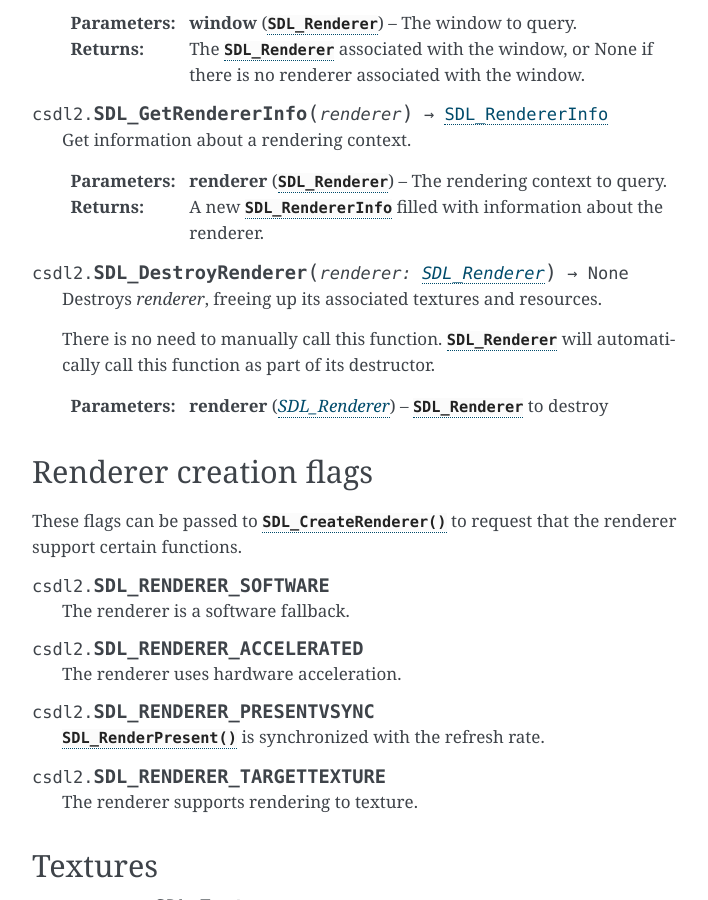
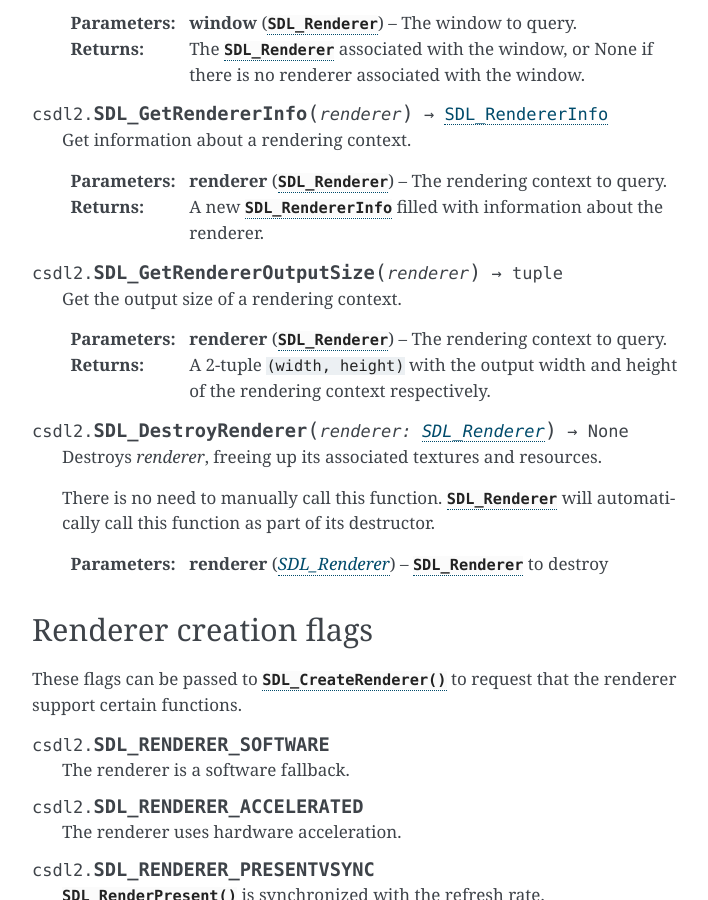
Before and after one commit to pyokagan/pycsdl2, a Sphinx documentation site: the page built from docs/api/render.rst, in a window 1280 px wide and 900 px high, scrolled down 2103 px. Shown: the whole window, without its empty margins (388-1096 px from the left). Built offline with Sphinx 7.4.7, drawn with Linux system fonts in a browser that asks for light colours; some of the changed text lies outside the part shown.

Commit message:
render: implement SDL_GetRendererOutputSize()

```diff
--- a/docs/api/render.rst
+++ b/docs/api/render.rst
@@ -114,6 +114,15 @@ Renderers
    :type renderer: :class:`SDL_Renderer`
    :returns: A new :class:`SDL_RendererInfo` filled with information about the
              renderer.
+
+.. function:: SDL_GetRendererOutputSize(renderer) -> tuple
+
+   Get the output size of a rendering context.
+
+   :param renderer: The rendering context to query.
+   :type renderer: :class:`SDL_Renderer`
+   :returns: A 2-tuple ``(width, height)`` with the output width and height of
+             the rendering context respectively.
 
 .. function:: SDL_DestroyRenderer(renderer: SDL_Renderer) -> None
 
```
Also changed, not shown: 3 other files.
